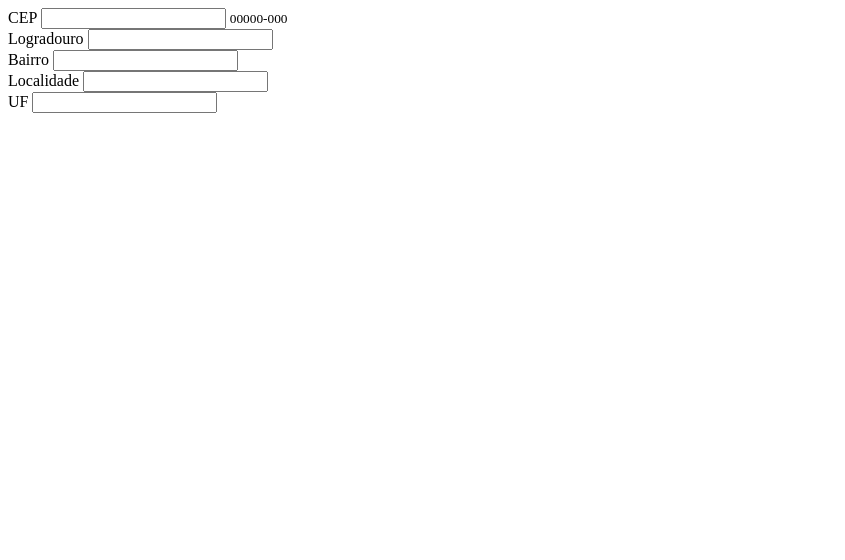
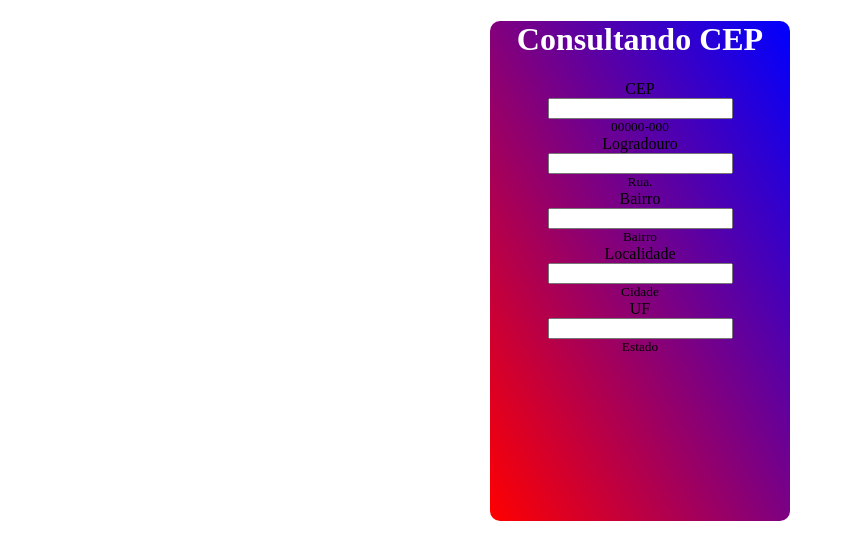
Before and after one commit to CarlosEduardoBastos/consultando-CEP, a website: page index.html in a window 1280 px wide. Shown: the whole page, without its empty margins (0-845 px from the left). Drawn offline with Linux system fonts and the light colour scheme.

Commit message:
colocando estilo

```diff
--- a/css/style.css
+++ b/css/style.css
@@ -0,0 +1,14 @@
+main{
+    width: 300px;
+    height: 500px;
+    margin: 0 auto;
+    text-align: center;
+    background: linear-gradient(60deg, red,blue);
+    border-radius: 10px;
+}
+h1{
+    color: white;
+}
+.form-grup label, small{
+    display: block;
+}
--- a/index.html
+++ b/index.html
@@ -8,31 +8,32 @@
 </head>
 <body>
     <main class="conteudo"><!--conteudo-->
+        <h1>Consultando CEP</h1>
         <form>
             <div class="form-grup">
                 <label for="cep">CEP</label>
-                <input type="text" class="form-control" id="cep">
+                <input type="text" maxlength="9" class="form-control" id="cep">
                 <small>00000-000</small>
             </div>
             <div class="form-grup">
                 <label for="logradouro">Logradouro</label>
                 <input type="text" class="form-control" id="logradouro">
-                <small></small>
+                <small>Rua.</small>
             </div>
             <div class="form-grup">
                 <label for="bairro">Bairro</label>
                 <input type="text" class="form-control" id="bairro">
-                <small></small>
+                <small>Bairro</small>
             </div>
             <div class="form-grup">
                 <label for="localidade">Localidade</label>
                 <input type="text" class="form-control" id="localidade">
-                <small></small>
+                <small>Cidade</small>
             </div>
             <div class="form-grup">
                 <label for="uf">UF</label>
                 <input type="text" class="form-control" id="uf">
-                <small></small>
+                <small>Estado</small>
             </div>
         </form>
     </main>
--- a/src/js/main.js
+++ b/src/js/main.js
@@ -0,0 +1,5 @@
+const cep = document.querySelector('#cep');
+cep.addEventListener('blur',(event)=>{
+
+    console.log(cep.value)
+})
```
